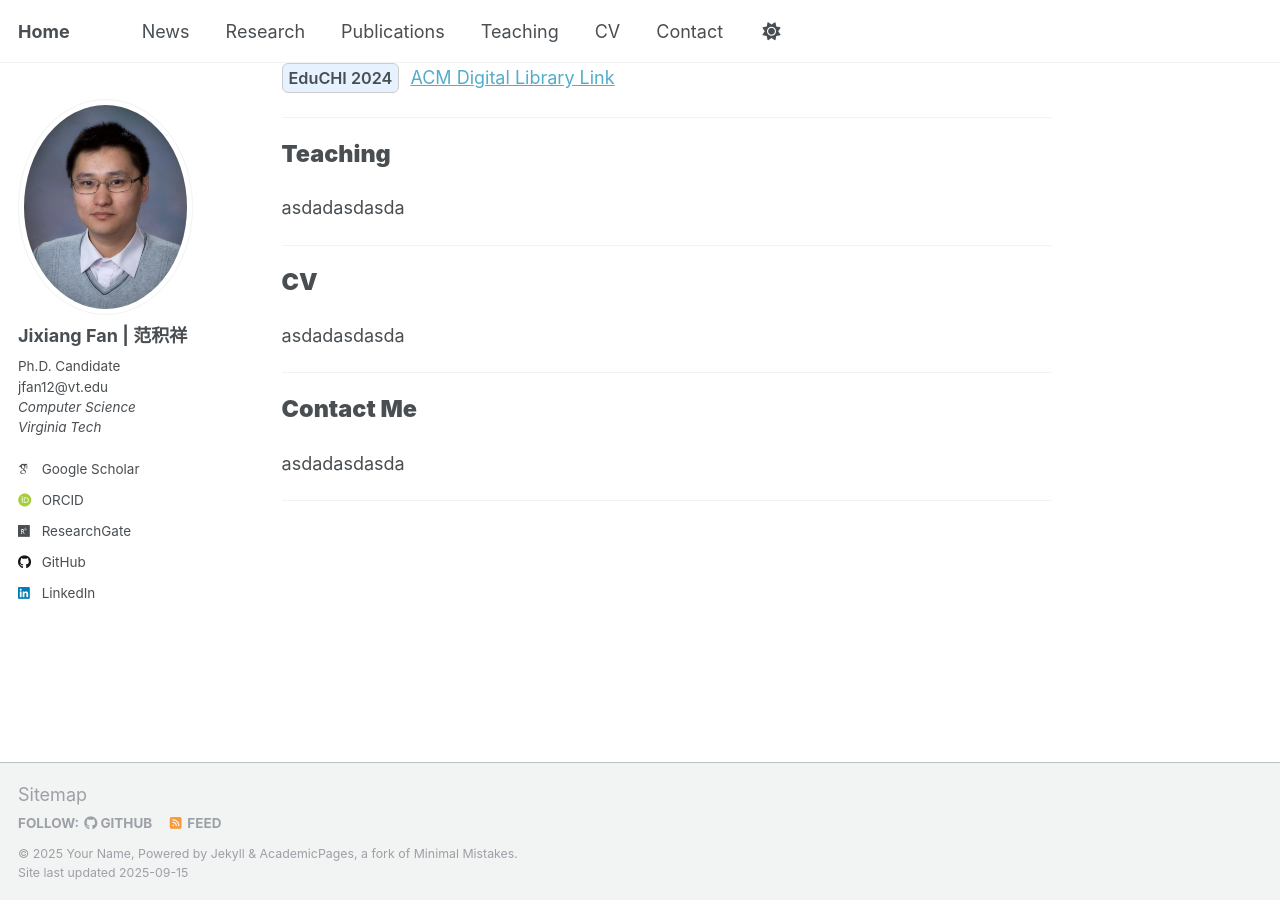
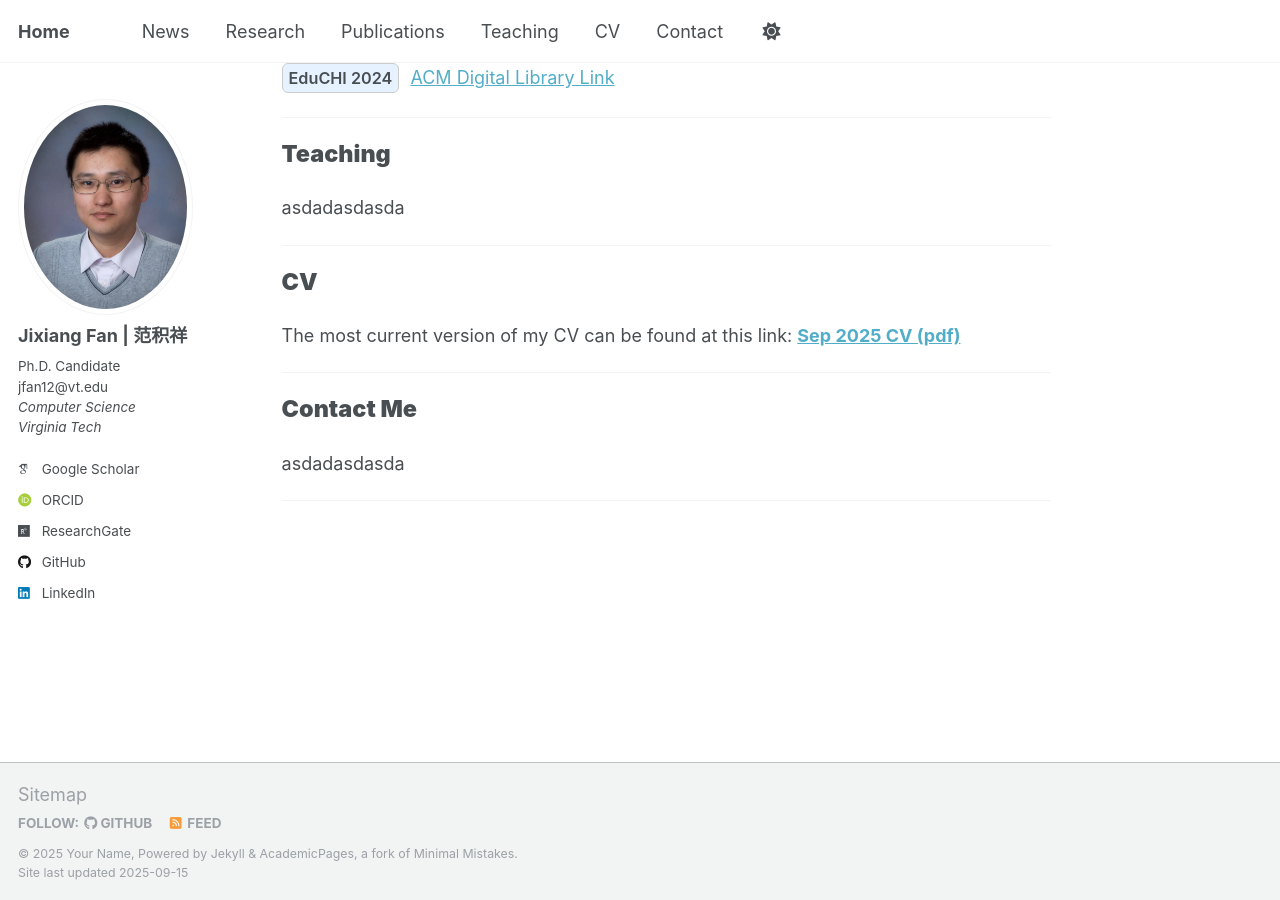
Before and after one commit to JixiangFan/web, a Jekyll site: the page built from _pages/about.md, in a window 1280 px wide and 900 px high, scrolled down 2516 px. Built offline with Jekyll 4.4.1, drawn with Linux system fonts in a browser that asks for light colours; some web fonts are replaced.

Commit message:
Update about.md

```diff
--- a/_pages/about.md
+++ b/_pages/about.md
@@ -135,7 +135,12 @@ asdadasdasda
 <span id="cv" style="position:relative; top:-84px;"></span>
 <strong style="font-weight:900; font-size:1.3em;">CV</strong>
 
-asdadasdasda
+<p>
+  The most current version of my CV can be found at this link:
+  <a href="/files/Jixiang___CV.pdf" target="_blank">
+    <strong>Sep 2025 CV (pdf)</strong>
+  </a>
+</p>
 
 
 
```
